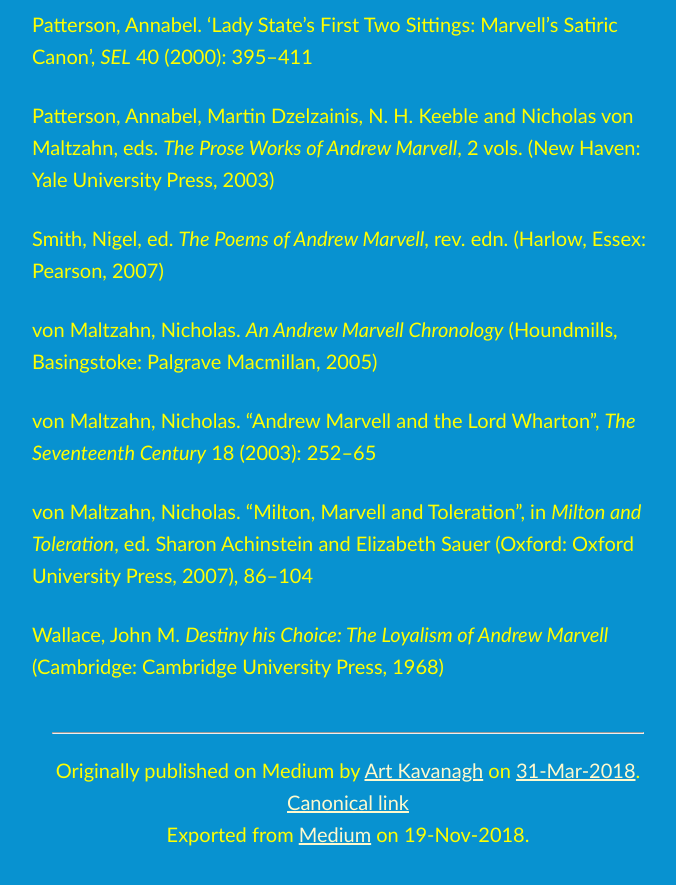
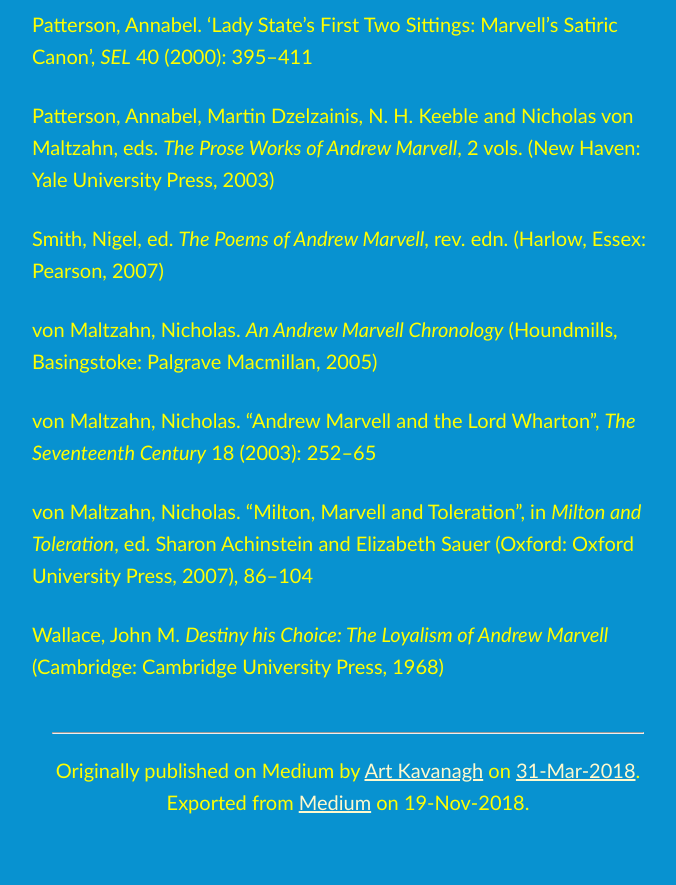
Before and after one commit to artkavanagh/github.io, a Jekyll site: the page Paradoxical-ambition.html, which Jekyll copies as it is, in a window 1280 px wide and 900 px high, scrolled down 15548 px. Shown: the top 885 px of the window, without its empty margins (292-968 px from the left). Built offline with Jekyll 4.4.1, drawn with Linux system fonts in a browser that asks for light colours.

Commit message:
Update Paradoxical-ambition.html

```diff
--- a/Paradoxical-ambition.html
+++ b/Paradoxical-ambition.html
@@ -130,7 +130,6 @@ We fight if all be taken that is ta’en. (ll. 326–46)</p>
 <footer>
 <hr />
 <p>Originally published on Medium by <a href="https://medium.com/@artkavanagh">Art Kavanagh</a> on <a href="https://medium.com/p/1cdfae1018d2">31-Mar-2018</a>.<br />
-<a href="https://medium.com/@artkavanagh/the-paradoxical-ambition-of-andrew-marvells-third-advice-to-a-painter-1cdfae1018d2">Canonical link</a><br />
 Exported from <a href="https://medium.com">Medium</a> on 19-Nov-2018.</p></footer>
 </body>
 </html>
```
